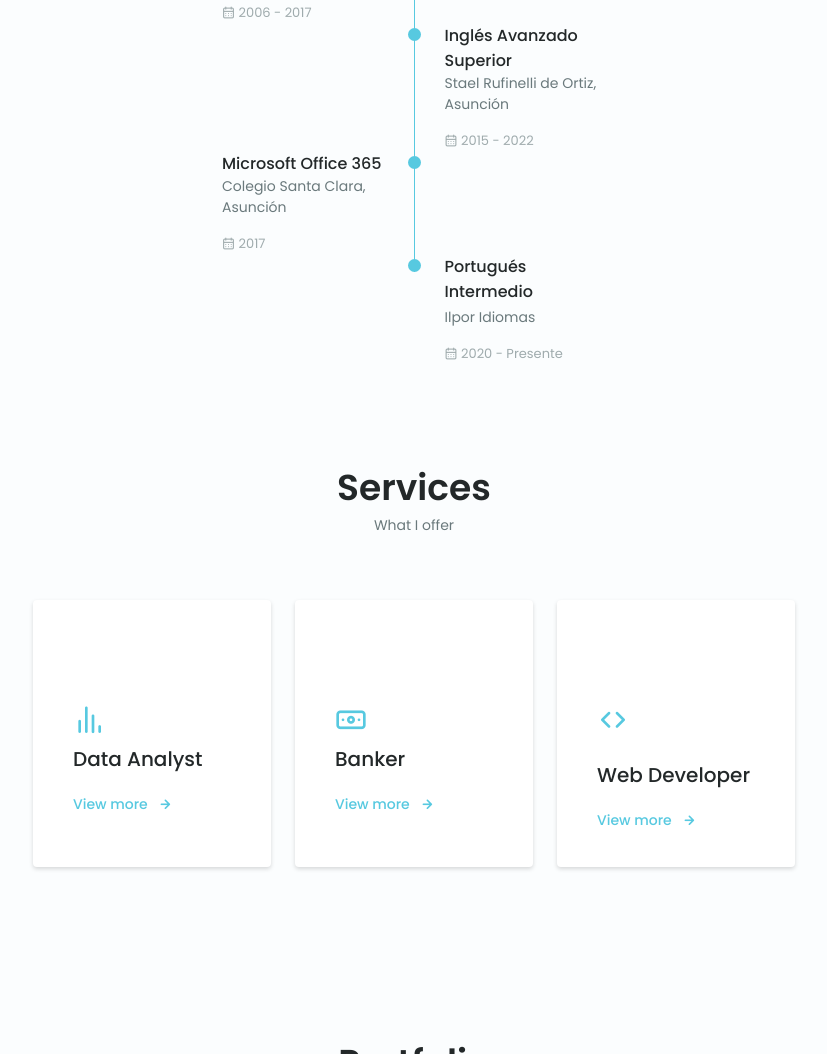
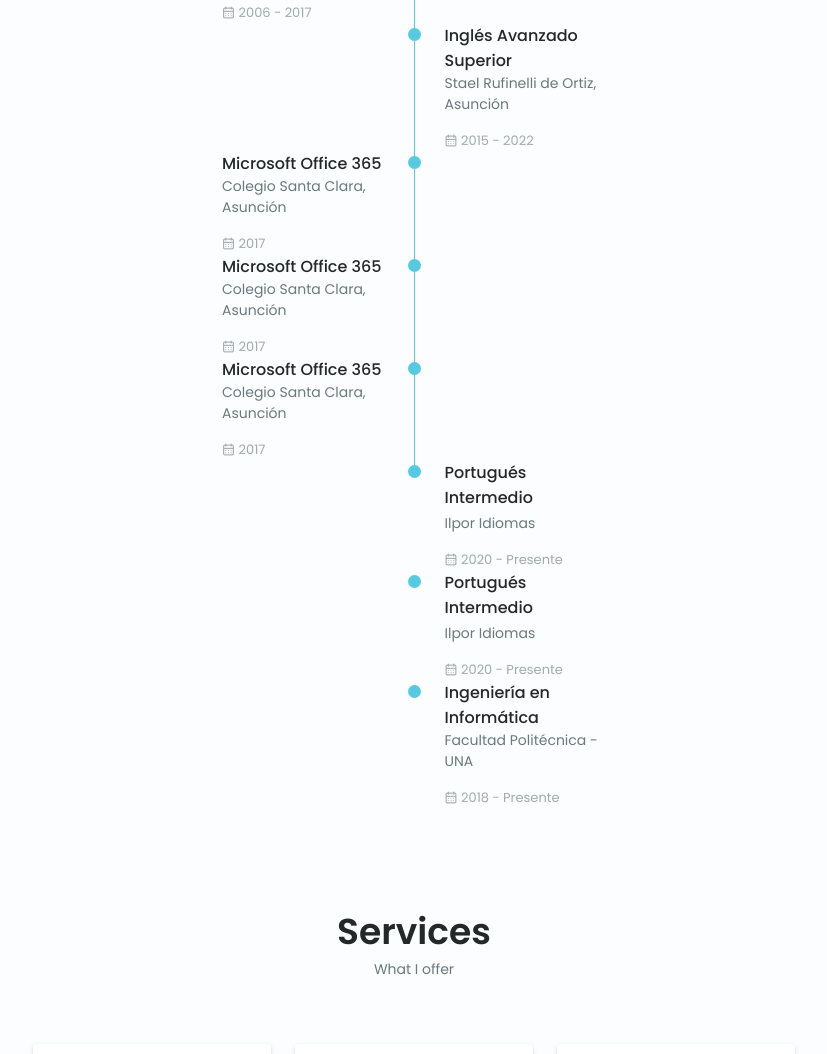
Before and after one commit to Marceeaax/marceeaax.github.io, a plain HTML site: page index.html in a window 1280 px wide. Shown: the part 2716-3770 px from the top of the page, without its empty margins (226-1053 px from the left). Drawn offline with nearby package versions, Linux system fonts and the light colour scheme.

Commit message:
carreradegrado

```diff
--- a/index.html
+++ b/index.html
@@ -396,6 +396,42 @@
                 </div>
             </div>
 
+                        <!--==================== QUALIFICATION 3 ====================-->
+            <div class="qualification__data">
+                <div>
+                    <h3 class="qualification__title">Microsoft Office 365</h3>
+                    <span class="qualification__subtitle">Colegio Santa Clara, Asunción</span>
+                    <div class="qualification__calendar">
+                       <i class="uil uil-calendar-alt"></i>
+                       2017
+                    </div>
+                </div>
+
+                <div>
+                    <span class="qualification__rounder"></span>
+                    <span class="qualification__line"></span>
+                </div>
+            </div>
+
+                        <!--==================== QUALIFICATION 3 ====================-->
+            <div class="qualification__data">
+                <div>
+                    <h3 class="qualification__title">Microsoft Office 365</h3>
+                    <span class="qualification__subtitle">Colegio Santa Clara, Asunción</span>
+                    <div class="qualification__calendar">
+                       <i class="uil uil-calendar-alt"></i>
+                       2017
+                    </div>
+                </div>
+
+                <div>
+                    <span class="qualification__rounder"></span>
+                    <span class="qualification__line"></span>
+                </div>
+            </div>
+
+
+
             <!--==================== QUALIFICATION 4 ====================-->
             <div class="qualification__data">
                 <div></div>
@@ -415,6 +451,47 @@
 
 
             </div>
+
+                        <!--==================== QUALIFICATION 4 ====================-->
+            <div class="qualification__data">
+                <div></div>
+                <div>
+                    <span class="qualification__rounder"></span>
+                   <!-- <span class="qualification__line"></span> -->
+                </div>
+
+                <div>
+                    <h3 class="qualification__title">Portugués Intermedio</h3>
+                    <span class="qualification__subtitle">Ilpor Idiomas</span>
+                    <div class="qualification__calendar">
+                       <i class="uil uil-calendar-alt"></i>
+                       2020 - Presente
+                    </div>
+                </div>
+
+
+            </div>
+
+            <!--==================== QUALIFICATION 5 ====================-->
+            <div class="qualification__data">
+                <div></div>
+                <div>
+                    <span class="qualification__rounder"></span>
+                   <!-- <span class="qualification__line"></span> -->
+                </div>
+
+                <div>
+                    <h3 class="qualification__title">Ingeniería en Informática</h3>
+                    <span class="qualification__subtitle">Facultad Politécnica - UNA</span>
+                    <div class="qualification__calendar">
+                       <i class="uil uil-calendar-alt"></i>
+                       2018 - Presente
+                    </div>
+                </div>
+
+
+            </div>
+
             </div>
 
             <!--==================== QUALIFICATION CONTENT 2 ====================-->
```
